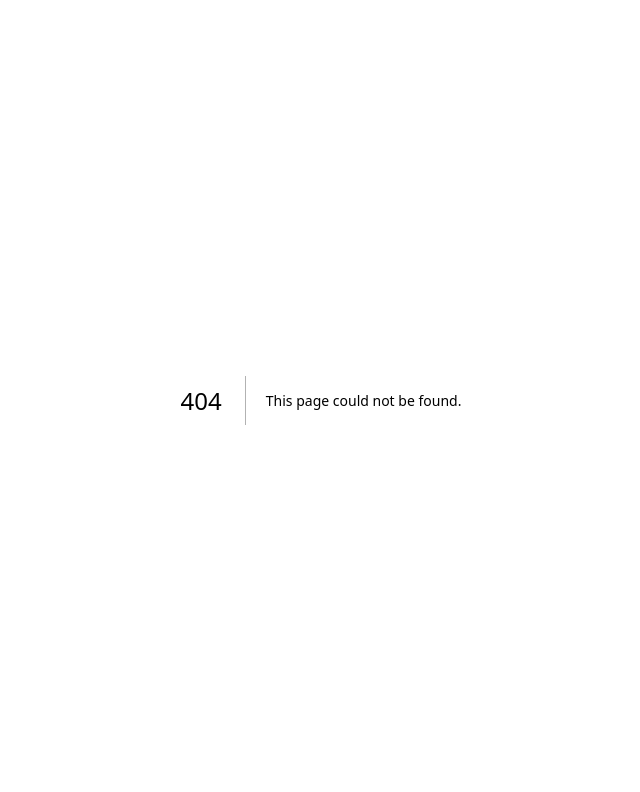
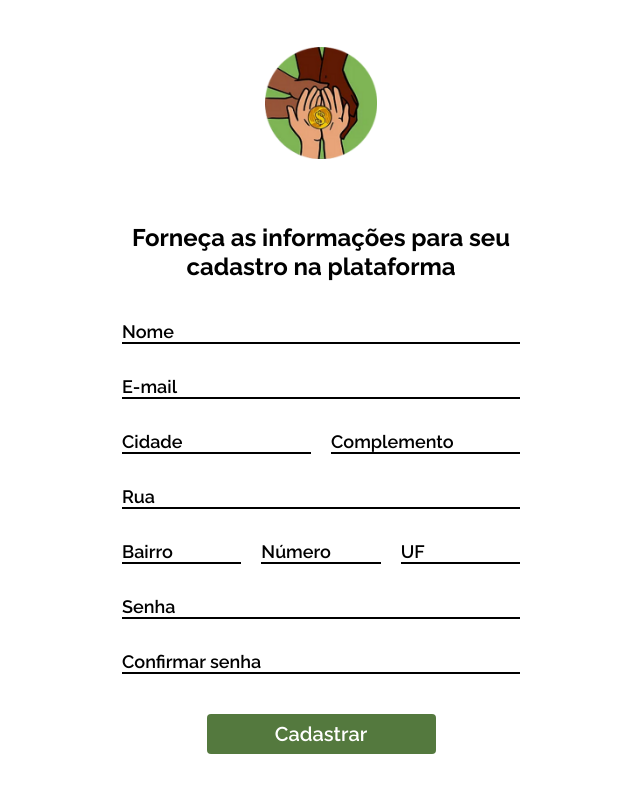
Before and after one commit to vitor0p9f/Front-End-Mercado-Solidario, a Next.js app: page /Sign-Up in a window 1280 px wide. Before the commit this address had no page. Shown: the top 792 px of the page, without its empty margins (319-959 px from the left). Built offline with nearby package versions, Linux system fonts and the light colour scheme.

Commit message:
feat(src/app): criando o layout da página de Sign-Up

```diff
--- /dev/null
+++ b/src/app/Sign-Up/page.tsx
@@ -0,0 +1,65 @@
+'use client'
+import { InputComponent } from "@/Components/Input";
+import { Logo } from "@/Components/Logo";
+import { useForm } from "react-hook-form";
+import { Button, Container, FieldsContainer, Form, Group, Title } from "./style";
+
+type SignUpFormInputs = {
+    Name: string;
+    Email: string
+    Address: {
+        City: string
+        Complement: string
+        Street: string
+        Number: string
+        UF: string
+        Neighborhood: string
+    }
+    Password: string
+    ConfirmPassword: string
+}
+
+export default function SignUp() {
+    const {
+        register,
+        handleSubmit,
+        formState: { errors, isValid },
+    } = useForm<SignUpFormInputs>({ mode: "onChange" });
+
+    return (
+        <Container>
+            <Logo size={7} />
+
+            <Form>
+                <Title>Forneça as informações para seu cadastro na plataforma</Title>
+                <FieldsContainer>
+                    <InputComponent labelTitle="Nome" type="text" RHFLabel="Name" errorMessage={errors.Name?.message} register={register} registerOptions={{}} />
+
+                    <InputComponent labelTitle="E-mail" type="email" RHFLabel="E-mail" errorMessage={errors.Email?.message} register={register} registerOptions={{}} $marginTop={2} />
+
+                    <Group itemsQuantity={2}>
+                        <InputComponent labelTitle="Cidade" type="text" RHFLabel="City" errorMessage={errors.Address?.City?.message} register={register} registerOptions={{}} />
+
+                        <InputComponent labelTitle="Complemento" type="text" RHFLabel="Complement" errorMessage={errors.Address?.Complement?.message} register={register} registerOptions={{}} />
+                    </Group>
+
+                    <InputComponent labelTitle="Rua" type="text" RHFLabel="Street" errorMessage={errors.Address?.Street?.message} register={register} registerOptions={{}} $marginTop={2} />
+
+                    <Group itemsQuantity={3}>
+                        <InputComponent labelTitle="Bairro" type="text" RHFLabel="Neighborhood" errorMessage={errors.Address?.Neighborhood?.message} register={register} registerOptions={{}} />
+
+                        <InputComponent labelTitle="Número" type="text" RHFLabel="Number" errorMessage={errors.Address?.Number?.message} register={register} registerOptions={{}} />
+
+                        <InputComponent labelTitle="UF" type="text" RHFLabel="UF" errorMessage={errors.Address?.UF?.message} register={register} registerOptions={{}} />
+                    </Group>
+
+                    <InputComponent labelTitle="Senha" type="password" RHFLabel="Password" errorMessage={errors.Password?.message} register={register} registerOptions={{}} $marginTop={2} />
+
+                    <InputComponent labelTitle="Confirmar senha" type="password" RHFLabel="Confirm-Password" errorMessage={errors.ConfirmPassword?.message} register={register} registerOptions={{}} $marginTop={2} />
+                </FieldsContainer>
+
+                <Button>Cadastrar</Button>
+            </Form>
+        </Container>
+    )
+}
--- /dev/null
+++ b/src/app/Sign-Up/style.ts
@@ -0,0 +1,75 @@
+import { InputContainer } from "@/Components/Input/styles";
+import { css, styled } from "styled-components";
+
+export const Container = styled.div`
+  display: flex;
+  flex-direction: column;
+  align-items: center;
+  justify-content: center;
+  width: 100vw;
+  height: 100vh;
+  background-color: ${props => props.theme.colors.white};
+`;
+
+export const Form = styled.form`
+  display: flex;
+  flex-direction: column;
+  align-items: center;
+  justify-content: center;
+  margin-top: 4rem;
+  width: 24.875rem;
+`
+
+export const FieldsContainer = styled.div`
+  display: flex;
+  flex-direction: column;
+  align-items: center;
+  margin-top: 2.5rem;
+  width: 100%;
+`;
+
+export const Title = styled.h1`
+  font-size: 1.5rem;
+  color: ${props => props.theme.colors.black};
+  font-weight: ${({ theme }) => theme.fonts.raleway.bold};
+  font-family: ${({ theme }) => theme.fonts.raleway.fontFamily};
+  text-align: center;
+`;
+
+type GroupProps = {
+  itemsQuantity: number
+}
+
+export const Group = styled.div<GroupProps>`
+  display: flex;
+  width: 100%;
+  margin-top: 2rem;
+
+  & > ${InputContainer}:first-child{
+    margin-right: 1.25rem;
+  }
+
+  ${({ itemsQuantity }) => (itemsQuantity > 2) && css`
+    & > ${InputContainer}:nth-child(2){
+      margin-right: 1.25rem;
+    }
+  `}
+`;
+
+export const Button = styled.button`
+  padding: 0.5rem;
+  font-size: 1.25rem;
+  color: ${props => props.theme.colors.white};
+  background-color: ${props => props.theme.colors.highlight};
+  border: none;
+  border-radius: 0.25rem;
+  margin-top: 2.5rem;
+  cursor: pointer;
+  width: 14.313rem;
+  font-family: ${({ theme }) => theme.fonts.raleway.fontFamily};
+  font-weight: ${({ theme }) => theme.fonts.raleway.semiBold};
+
+  &:hover, &:active{
+    background-color: ${props => props.theme.colors.hover};
+  }
+`
--- a/src/pages/Login/index.tsx
+++ b/src/pages/Login/index.tsx
@@ -61,7 +61,7 @@ export default function Login() {
           <InputComponent
             labelTitle="Senha"
             type="password"
-            $marginTop={2.5}
+            $marginTop={2}
             RHFLabel="Password"
             register={register}
             registerOptions={defaultRegisterOptions}
--- a/src/styles/global.ts
+++ b/src/styles/global.ts
@@ -6,7 +6,6 @@ export const GlobalStyle = createGlobalStyle`
     padding: 0;
     box-sizing: border-box;
  }
-
 
  :focus {
     outline: 0;
```
Also changed, not shown: src/Components/Input/index.tsx (+3 -4 lines).
